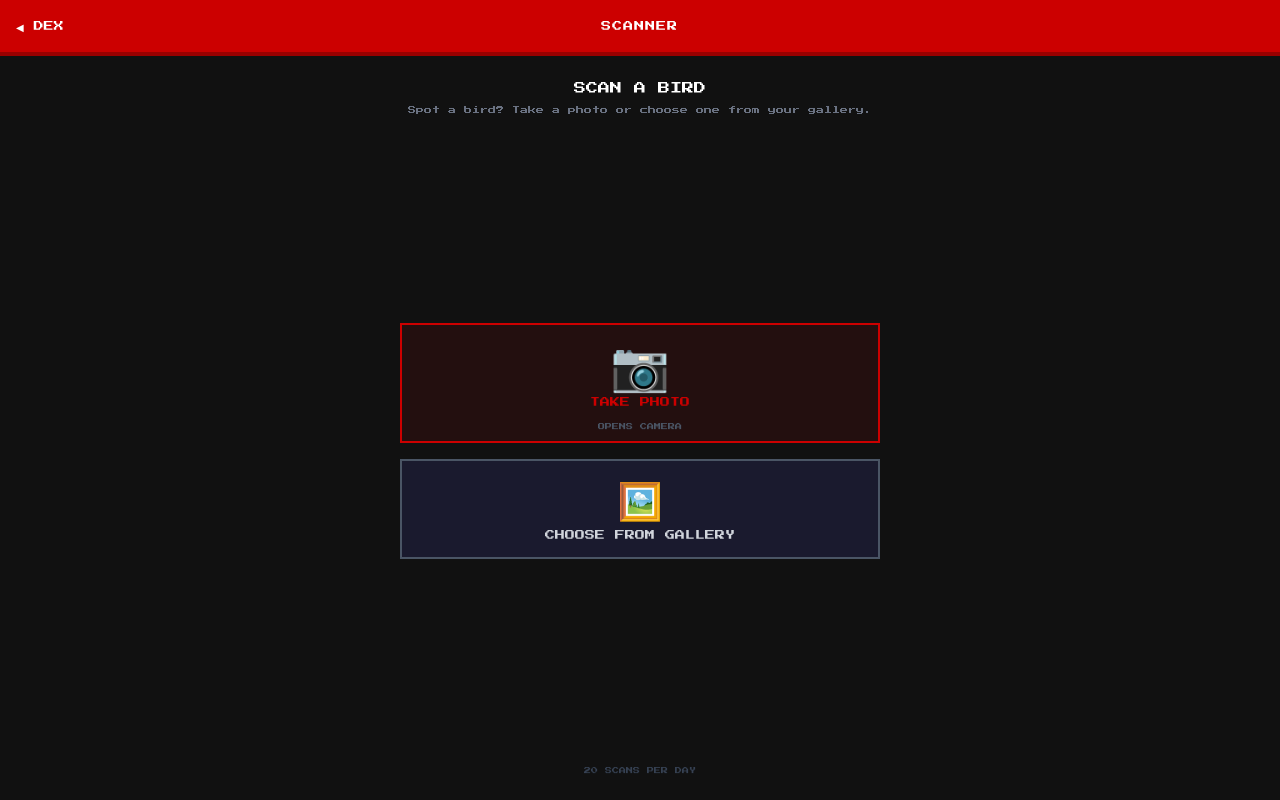
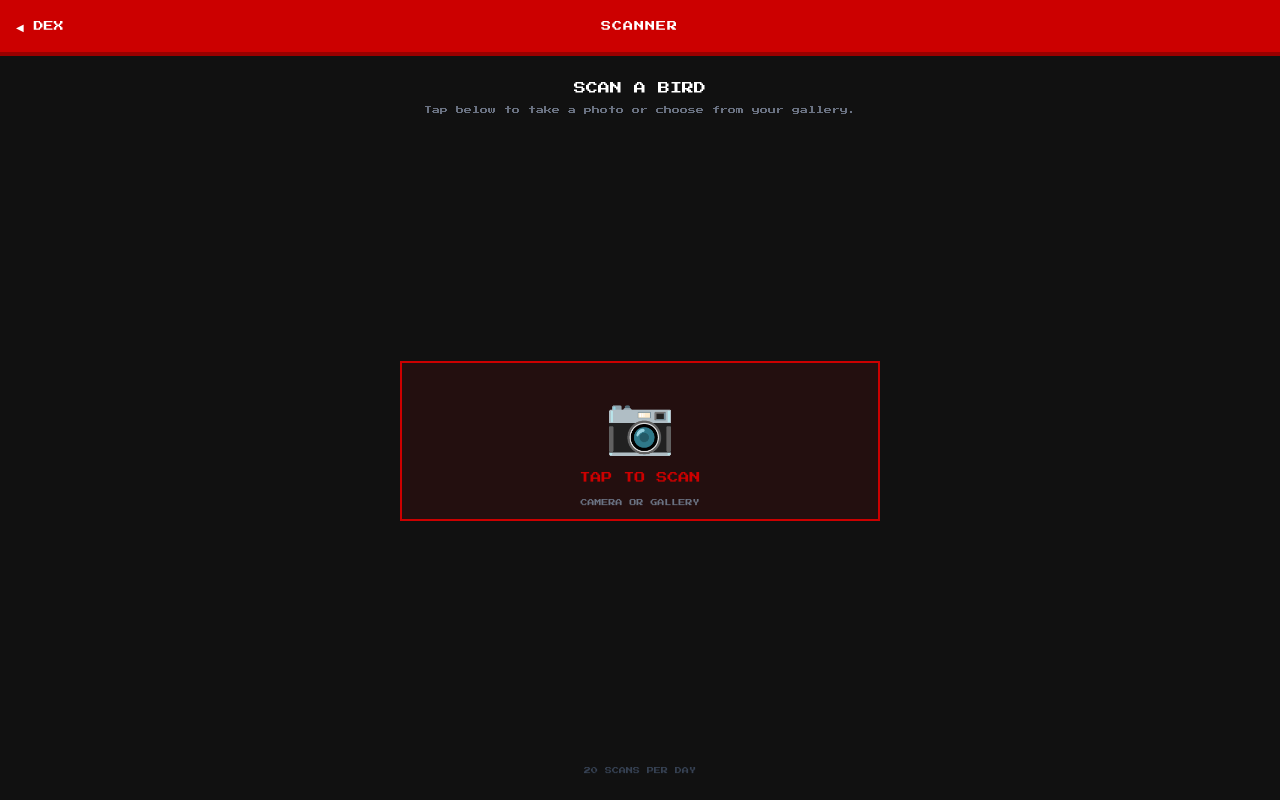
Before and after one commit to SamNelson44/bird-pokedex, a Next.js app: page /identify in a window 1280 px wide. Built offline with nearby package versions, Linux system fonts and the light colour scheme.

Commit message:
attempt 2

```diff
--- a/app/identify/page.tsx
+++ b/app/identify/page.tsx
@@ -14,9 +14,7 @@ export default function IdentifyPage() {
   const [selectedFile, setSelectedFile] = useState<File | null>(null);
   const [result, setResult] = useState<IdentifyResponse | null>(null);
   const [error, setError] = useState<string>("");
-
-  const cameraInputRef = useRef<HTMLInputElement>(null);
-  const galleryInputRef = useRef<HTMLInputElement>(null);
+  const inputRef = useRef<HTMLInputElement>(null);
 
   const handleFileChange = useCallback((e: React.ChangeEvent<HTMLInputElement>) => {
     const file = e.target.files?.[0];
@@ -54,8 +52,7 @@ export default function IdentifyPage() {
     setSelectedFile(null);
     setResult(null);
     setError("");
-    if (cameraInputRef.current) cameraInputRef.current.value = "";
-    if (galleryInputRef.current) galleryInputRef.current.value = "";
+    if (inputRef.current) inputRef.current.value = "";
   }, []);
 
   return (
@@ -80,61 +77,43 @@ export default function IdentifyPage() {
             <div className="text-center mb-6">
               <p className="font-pixel text-xs text-white mb-2">SCAN A BIRD</p>
               <p className="font-pixel text-[8px] text-gray-500 leading-relaxed">
-                Spot a bird? Take a photo or choose one from your gallery.
+                Tap below to take a photo or choose from your gallery.
               </p>
             </div>
 
-            <div className="flex flex-col gap-4">
             {/*
-                Overlay pattern: the <input> sits on top of the visual button at
-                full size with opacity:0. The user taps the input directly —
-                no label→input delegation needed, which is what breaks on iOS.
+              No `capture` attribute — iOS opens its native action sheet
+              (Camera / Photo Library) which stays in-browser and doesn't
+              background Safari, preventing the page reload that wipes state.
+              The input overlays the button at full size so the user taps it directly.
             */}
-              <div className="relative overflow-hidden" style={{ minHeight: 120 }}>
-                <div className="absolute inset-0 flex flex-col items-center justify-center gap-3 border-2 border-pokedex-red bg-pokedex-red/10 pointer-events-none">
-                  <span className="text-5xl">📷</span>
-                  <span className="font-pixel text-[10px] text-pokedex-red">TAKE PHOTO</span>
-                  <span className="font-pixel text-[7px] text-gray-600">OPENS CAMERA</span>
+            <div
+              className="relative border-2 border-pokedex-red bg-pokedex-red/10"
+              style={{ minHeight: 160 }}
+            >
+              <div className="absolute top-0 left-0 right-0 bottom-0 flex flex-col items-center justify-center gap-3 pointer-events-none">
+                <span style={{ fontSize: 56 }}>📷</span>
+                <span className="font-pixel text-[11px] text-pokedex-red">TAP TO SCAN</span>
+                <span className="font-pixel text-[7px] text-gray-500">CAMERA OR GALLERY</span>
               </div>
               <input
-                  ref={cameraInputRef}
-                  type="file"
-                  accept="image/*"
-                  capture="environment"
-                  onChange={handleFileChange}
-                  style={{
-                    position: "absolute",
-                    inset: 0,
-                    opacity: 0,
-                    width: "100%",
-                    height: "100%",
-                    cursor: "pointer",
-                    fontSize: "16px",
-                  }}
-                />
-              </div>
-
-              <div className="relative overflow-hidden" style={{ minHeight: 100 }}>
-                <div className="absolute inset-0 flex flex-col items-center justify-center gap-3 border-2 border-gray-600 bg-pokedex-screen pointer-events-none">
-                  <span className="text-4xl">🖼️</span>
-                  <span className="font-pixel text-[10px] text-gray-300">CHOOSE FROM GALLERY</span>
-                </div>
-                <input
-                  ref={galleryInputRef}
+                ref={inputRef}
                 type="file"
                 accept="image/*"
                 onChange={handleFileChange}
                 style={{
                   position: "absolute",
-                    inset: 0,
-                    opacity: 0,
+                  top: 0,
+                  left: 0,
+                  right: 0,
+                  bottom: 0,
                   width: "100%",
                   height: "100%",
+                  opacity: 0,
                   cursor: "pointer",
                   fontSize: "16px",
                 }}
               />
-              </div>
             </div>
 
             <p className="font-pixel text-[7px] text-gray-700 text-center mt-6">
@@ -161,7 +140,7 @@ export default function IdentifyPage() {
               </button>
               <button
                 onClick={handleTryAgain}
-                className="w-full font-pixel text-[10px] py-3 bg-transparent text-gray-400 border-2 border-gray-700 active:border-gray-500"
+                className="w-full font-pixel text-[10px] py-3 bg-transparent text-gray-400 border-2 border-gray-700"
                 style={{ minHeight: 48 }}
               >
                 RETAKE
```
Lines whose indentation alone changed are shown as unchanged.
